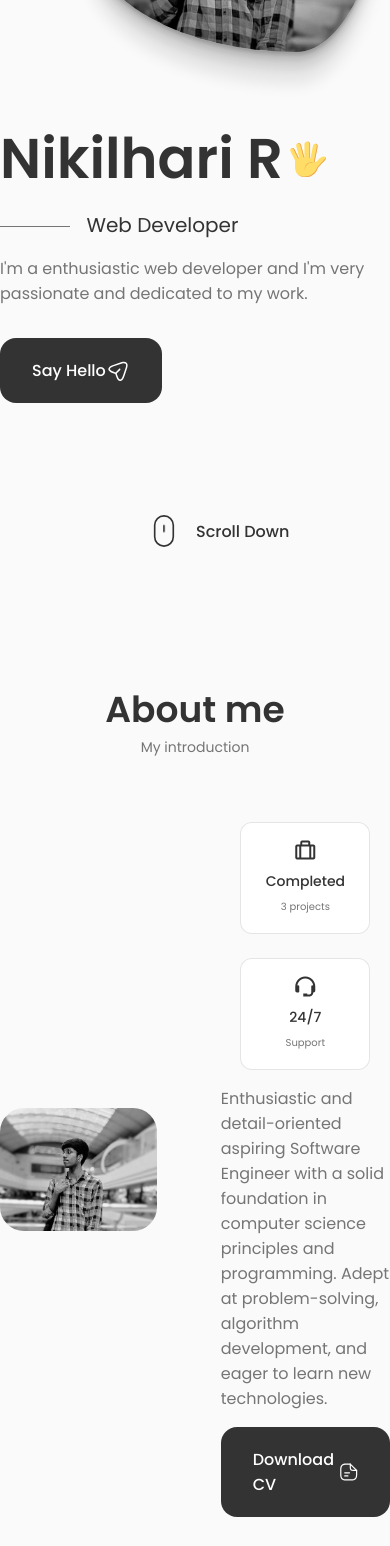
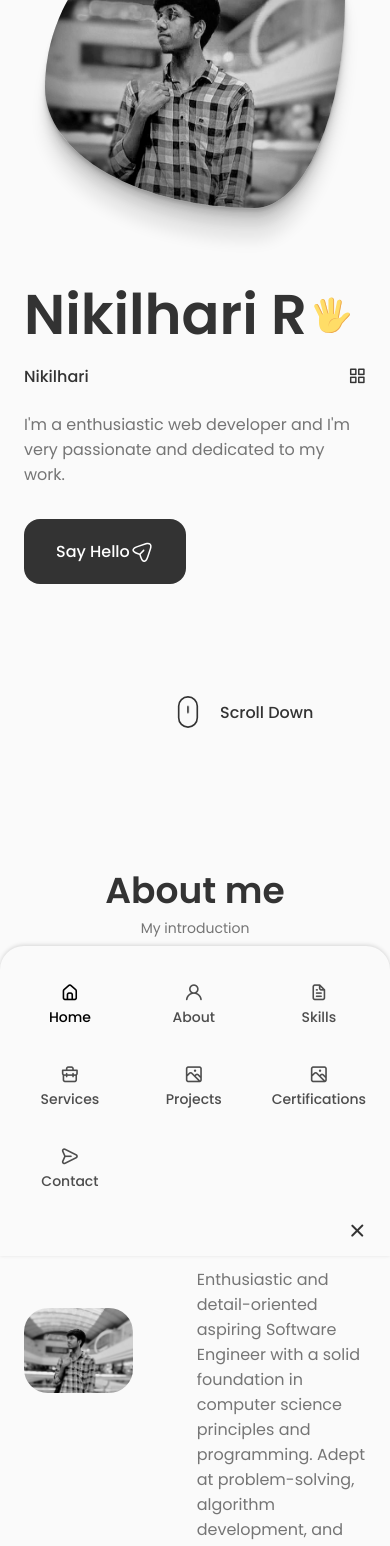
Before and after one commit to Nikilhari/Portfolio, a React (Vite) app: page / in a window 390 px wide. Shown: the part 432-1978 px from the top of the page. Built offline with nearby package versions, Linux system fonts and the light colour scheme.

Commit message:
responsive 1

```diff
--- a/src/componets/Header/Header.css
+++ b/src/componets/Header/Header.css
@@ -47,3 +47,71 @@
 .nav__link:hover {
     color: var(--title-color-dark);
 }
+
+@media screen and (max-width: 992px) {
+    .container{
+        margin-left: 1.5rem !important;
+        margin-right: 1.5rem !important;
+    }
+}
+@media screen and (max-width: 768px) {
+   .header{
+     top: initial;
+     bottom: 0;
+   }
+   .nav__menu{
+    position: fixed;
+    bottom: -100%;
+    left: 0;
+    width: 100%;
+    background-color: var(--body-color);
+    padding: 2rem 1.5rem 4rem;
+    box-shadow: 0 -1px 4px rgba(0,0,0,0.15);
+    border-radius: 1.5rem 1.5rem 0 0;
+    transition: .3s;
+   }
+   .show__menu{
+    bottom: 0;
+   }
+   .nav__list{
+        display: grid;
+        grid-template-columns: repeat(3,1fr);
+        gap: 2rem;
+   }
+   .nav__icon{
+     font-size: 1.2rem;
+   }
+   .nav__close{
+    position: absolute;
+    right: 1.3rem;
+    bottom: .5rem;
+    font-size: 1.5rem;
+    cursor: pointer;
+    color: var(--title-color);
+   }
+   .nav__close:hover{
+    color: var(--title-color-dark);
+   }
+   .nav__toggle{
+    font-size: 1.1rem;
+    cursor: pointer;
+   }
+   .nav__toggle:hover{
+    color: var(--title-color-dark);
+   }
+   .nav__icon,.nav__close,.nav__toggle{
+    display: block;
+   }
+}
+@media screen and (max-width: 350px) {
+    .container{
+        margin-left: 1rem !important;
+        margin-right: 1rem !important;
+    }
+    .nav__menu{
+        padding: 2rem .25rem 4rem;
+    }
+    .nav__list{
+        column-count: 0;
+    }
+}
--- a/src/componets/Header/Header.jsx
+++ b/src/componets/Header/Header.jsx
@@ -1,11 +1,12 @@
-import React from 'react'
+import React, { useState } from 'react'
 import './Header.css'
 const Header = () => {
+    const [toggle , setToggle] = useState(false)
     return (
         <div className="header">
             <nav className="nav container">
                 <a href="index.html" className='nav__logo'>Nikilhari</a>
-                <div className="nav__menu">
+                <div className={toggle ? "nav__menu show__menu" : "nav__menu"}>
                     <ul className="nav__list">
                         <li className="nav__item">
                             <a href="#home" className="nav__link active-link">
@@ -51,10 +52,14 @@ const Header = () => {
                         </li>
 
                     </ul>
-                    <i className="uil uil-times nav__close"></i>
+                    <i className="uil uil-times nav__close" onClick={()=>{
+                        setToggle(!toggle)
+                    }}></i>
                 </div>
                 <div className="nav__toggle">
-                    <i className="uil uil-apps"></i>
+                    <i className="uil uil-apps" onClick={()=>{
+                        setToggle(!toggle)
+                    }}></i>
                 </div>
             </nav>
         </div>
```
